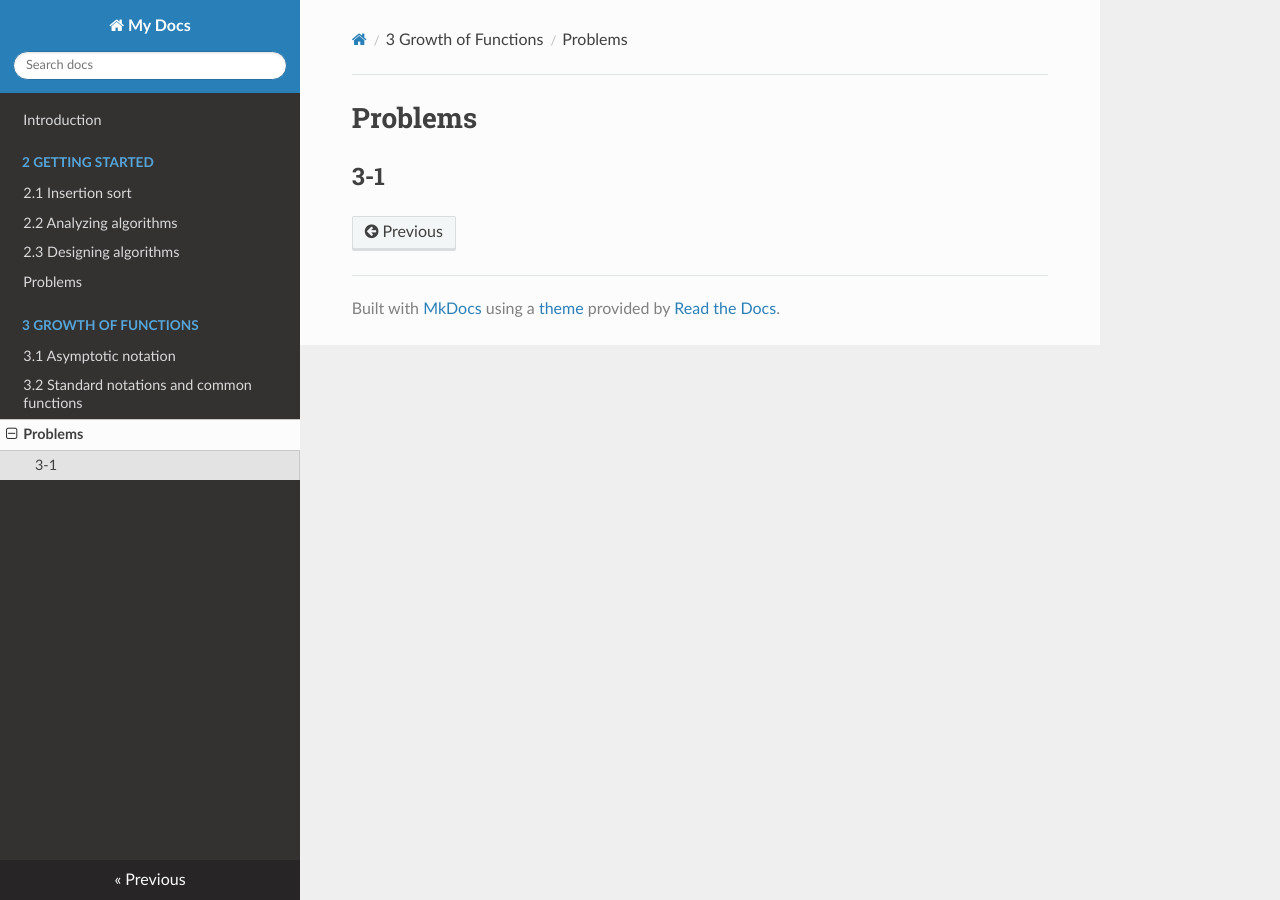
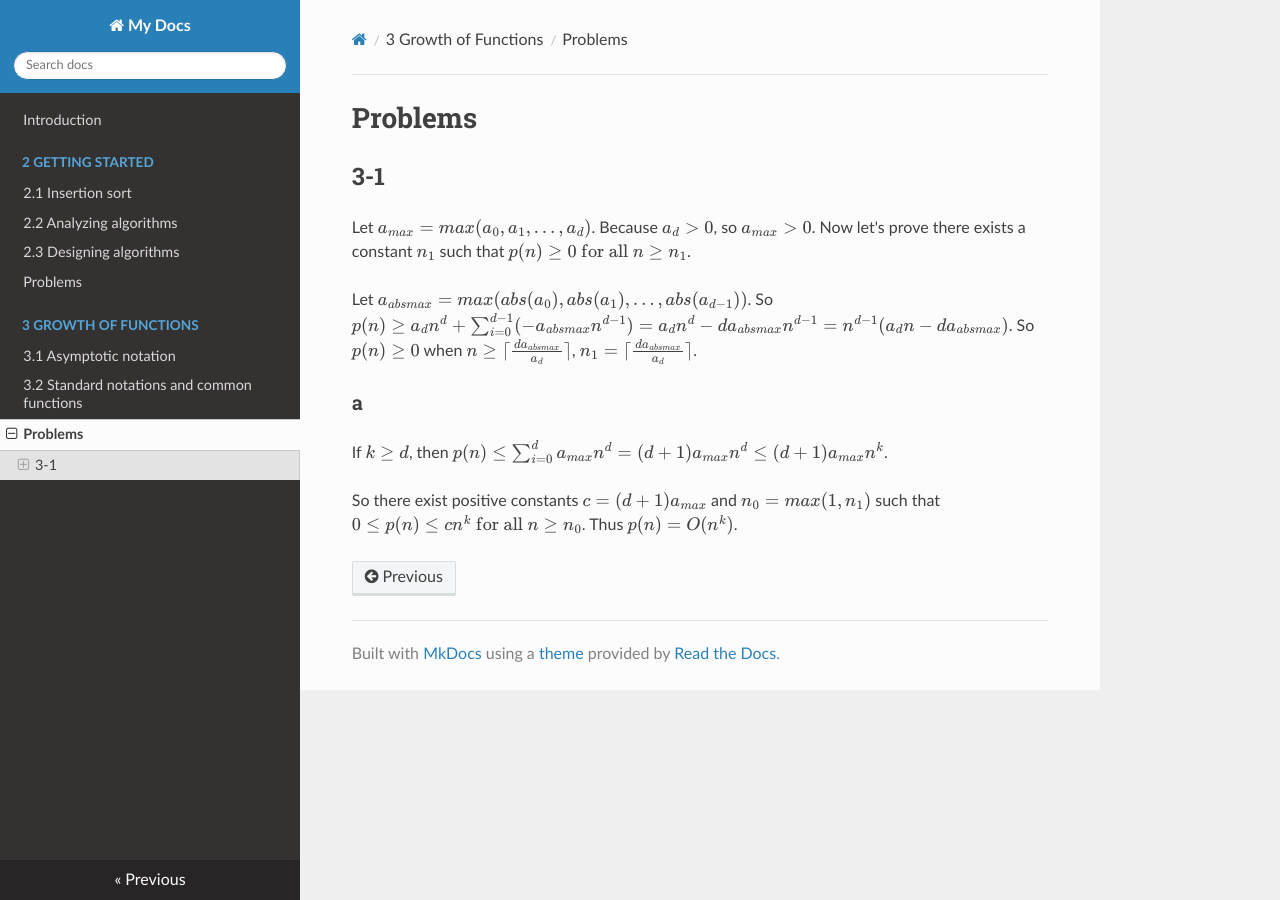
Before and after one commit to Frederick-S/Introduction-to-Algorithms-Notes, an MkDocs documentation site: the page built from docs/3-Growth-of-Functions/Problems.md, in a window 1280 px wide. Built offline with MkDocs 1.6.1, drawn with Linux system fonts in a browser that asks for light colours; nearby versions of some CDN libraries; formulas are drawn with MathJax 3; old or Windows-style settings are respelled for this version of MkDocs.

Commit message:
Update exercise

```diff
--- a/docs/3-Growth-of-Functions/Problems.md
+++ b/docs/3-Growth-of-Functions/Problems.md
@@ -1,2 +1,10 @@
 # Problems
 ## 3-1
+Let $a_{max} = max(a_0, a_1, \ldots, a_d)$. Because $a_d > 0$, so $a_{max} > 0$. Now let's prove there exists a constant $n_1$ such that $p(n) \geq 0 \text{ for all } n \geq n_1$.
+
+Let $a_{absmax} = max(abs(a_0), abs(a_1), \ldots, abs(a_{d - 1}))$. So $p(n) \geq a_dn^d + \sum_{i = 0}^{d - 1} (-a_{absmax}n^{d - 1}) = a_dn^d -da_{absmax}n^{d - 1} = n^{d - 1}(a_dn - da_{absmax})$. So $p(n) \geq 0$ when $n \geq \lceil\frac{da_{absmax}}{a_d}\rceil$, $n_1 = \lceil\frac{da_{absmax}}{a_d}\rceil$.
+
+### a
+If $k \geq d$, then $p(n) \leq \sum_{i = 0}^d a_{max}n^d = (d + 1)a_{max}n^d \leq (d + 1)a_{max}n^k$.
+
+So there exist positive constants $c = (d + 1)a_{max}$ and $n_0 = max(1, n_1)$ such that $0 \leq p(n) \leq cn^k \text{ for all } n \geq n_0$. Thus $p(n) = O(n^k)$.
```
